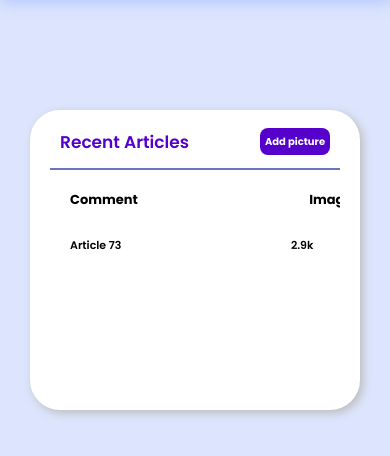
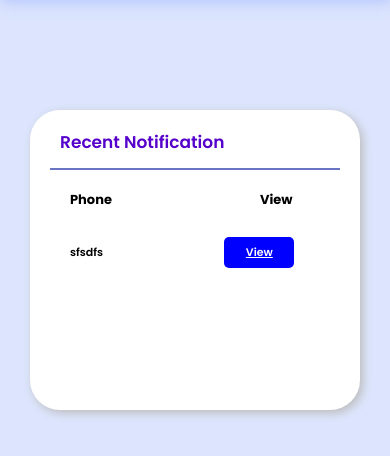
Before and after one commit to standardforever/gallery, a Flask app: page /notification in a window 390 px wide. Shown: the part 70-526 px from the top of the page. Run offline with Flask 2, Linux system fonts and the light colour scheme; data comes from the database, SQL or seed files in the repository; both versions use the stored data as it was after the commit.

Commit message:
mobile responsive

```diff
--- a/app/admin/routes.py
+++ b/app/admin/routes.py
@@ -4,13 +4,19 @@ from app import app, photos, db
 from app.admin.models import AddPicture, Category
 import secrets, os
 from app.utils.file_name_verify import allowed_file
+from app.home.models import Message
 
 @app.route('/admin')
 def admin():
     page = request.args.get('page', 1, type=int)
     pictures = AddPicture.get_all(page)
+    # pic_total = len(db.session.query(AddPicture).all())
+    # not_total = len(db.session.query(Message).all())
+    # pic_total = len(db.session.query(AddPicture).all())
+    # not_total = len(db.session.query(Message).all())
+
     # pictures = AddPicture.query.paginate(page=page, per_page=5)
-    return render_template("admin/dashboard.html", title="admin", pictures=pictures)
+    return render_template("admin/dashboard.html", title="admin", pictures=pictures )
 
 @app.route('/login')
 def login():
@@ -20,6 +26,26 @@ def login():
 @app.route('/setting')
 def setting():
     return render_template("admin/setting_forms.html", title="admin")
+
+
+@app.route('/notification')
+def notification():
+    page = request.args.get('page', 1, type=int)
+    messages = Message.get_all(page)
+    return render_template("admin/notification.html", title="admin", messages=messages)
+
+
+@app.route('/deletenotification', methods=["POST"])
+def deletenotification():
+    id = request.form.get('item_id')
+    Message.delete(id)
+    print(id)
+    return redirect(url_for('notification'))
+
+@app.route('/getnotification/<id>')
+def getnotification(id):
+    notification = Message.get(id)
+    return render_template('admin/view_notifica.html', notification=notification)
 
 @app.route('/pictures')
 def pictures():
@@ -70,7 +96,6 @@ def paginatepictures(id):
     return render_template("admin/pictures.html", title="admin", categories=categories)
 
 
-
 @app.route('/addpicture/<id>', methods=["POST", "GET"])
 def addpicture(id):
     categories = Category.get_all()
@@ -90,9 +115,6 @@ def addpicture(id):
         return redirect(url_for("pictures"))
     return render_template("admin/picture_form.html", title="admin", categories=categories)
 
-@app.route('/notification')
-def notification():
-    return render_template("admin/notification.html", title="admin")
 
 @app.route('/view/<id>')
 def view(id):
@@ -104,37 +126,54 @@ def editpicture(id):
     picture = AddPicture.get(id)
     if (picture == None):
         return redirect(url_for("pictures"))
+
     if request.method == "POST":
         text = request.form.get('text')
         file = request.files.get("file")
-        if (file):
+        if (file.filename == ''):
+            return redirect(request.url)
+        if file and allowed_file(file.filename):
+            os.remove(os.path.join(app.config['UPLOADED_PHOTOS_DEST'] + '/' + picture.image))
+            filename = secure_filename(file.filename)
             image = photos.save(file, name=secrets.token_hex(10) + ".")
-            os.remove(os.path.join(app.config['UPLOADED_ITEMS_DEST'] + picture.image))
             picture.image = image
         if (text):
             picture.text = text
         if (text or file):
             db.session.commit()
+            return redirect(url_for("pictures"))
 
-        return redirect(url_for("pictures"))
+
+
+    # if request.method == "POST":
+    #     text = request.form.get('text')
+    #     file = request.files.get("file")
+    #     if (file):
+    #         image = photos.save(file, name=secrets.token_hex(10) + ".")
+    #         os.remove(os.path.join(app.config['UPLOADED_PHOTOS_DEST'] + '/' + picture.image))
+    #         picture.image = image
+    #     if (text):
+    #         picture.text = text
+    #     if (text or file):
+    #         db.session.commit()
+
+    #     return redirect(url_for("pictures"))
     return render_template("admin/edit_picture.html", title="admin", picture=picture)
 
-@app.route('/deletepicture/<id>', methods=["POST"])
-def deletepicture(id):
+@app.route('/deletepicture', methods=["POST"])
+def deletepicture():
+    id = request.form.get('item_id')
     picture = AddPicture.get(id)
     if (picture == None):
         return redirect(url_for("pictures"))
 
-    os.remove(os.path.join(app.config['UPLOADED_ITEMS_DEST'] + picture.image))
+    os.remove(os.path.join(app.config['UPLOADED_PHOTOS_DEST'] + '/' + picture.image))
     picture.delete(id)
     return redirect(url_for("pictures"))
 
 
 
 """=============== Category ================"""
-
-
-
 
 @app.route('/addcat', methods=["POST", "GET"])
 def addcat():
@@ -165,12 +204,17 @@ def updatecategory(id):
 
 
 
-@app.route('/deletecategory/<id>', methods=['POST'])
-def deletecategory(id):
+@app.route('/deletecategory', methods=['POST'])
+def deletecategory():
     """Delete category from the database"""
+    id = request.form.get('item_id')
     category = Category.get(id)
+    print(id)
+    if (category is None):
+        return (redirect(url_for('addcat')))
 
     for cat in category.addpicture:
+        os.remove(os.path.join(app.config['UPLOADED_PHOTOS_DEST'] + '/' + cat.image))
         db.session.delete(cat)
     db.session.delete(category)
     db.session.commit()
--- a/app/static/css/admin/admin.css
+++ b/app/static/css/admin/admin.css
@@ -293,6 +293,7 @@ font-size: 14px;
 font-weight: bold;
 border: none;
 cursor: pointer;
+padding-left: 15px;
 }
 
 .report-header > a {
@@ -463,6 +464,7 @@ padding: 7px 0;
         font-size: 10px;
         height: 27px;
         text-align: center;
+        padding-left: 0;
     }
     .report-header {
         height: 60px;
@@ -478,6 +480,12 @@ padding: 7px 0;
         font-size: 13px;
     }
 
+    .label-tag {
+        width: 70px;
+        border-radius: 5px;
+        padding: 7px 0;
+        }
+
     }
 
     @media screen and (max-width: 400px) {
@@ -489,6 +497,7 @@ padding: 7px 0;
         font-size: 10px;
         height: 27px;
         text-align: center;
+        padding-left: 0;
     }
     .report-header {
         height: 60px;
@@ -503,6 +512,13 @@ padding: 7px 0;
     .t-op-nextlvl {
         font-size: 11px;
     }
+
+    .label-tag {
+        width: 70px;
+        border-radius: 5px;
+        padding: 7px 0;
+        }
+
     }
 
     /* @media screen and (max-width: 320px) {
--- /dev/null
+++ b/app/static/css/admin/notification.css
@@ -0,0 +1,29 @@
+#phone-tag {
+    width: 30%;
+}
+
+@media screen and (max-width: 750px) {
+
+    #tag1,
+    #tag2,
+    #tag3 {
+        width: 460px;
+    }
+    #tag5 {
+        width: 350px;
+        margin-top: 15px;
+    }
+}
+
+@media screen and (max-width: 500px) {
+
+    #tag2,
+    #tag3 {
+        width: 350px;
+    }
+    #tag5 {
+        width: 300px;
+        margin-top: 15px;
+        }
+
+}
--- a/app/templates/admin/dashboard.html
+++ b/app/templates/admin/dashboard.html
@@ -70,7 +70,7 @@
     <div class="report-header">
         <h1 class="recent-Articles">Recent Pictures</h1>
         <a href="{{ url_for('pictures')}}" class="view"
-         style="padding-left: 9px;">View All</a>
+         style="padding-left: 15px;">View All</a>
     </div>
 
     <div class="report-body">
--- a/app/templates/admin/notification.html
+++ b/app/templates/admin/notification.html
@@ -1,32 +1,74 @@
 {% extends 'admin_layout.html' %}
 
+{% block css %}
+<link rel="stylesheet" href="{{ url_for('static', filename='css/admin/notification.css') }}">
+<link rel="stylesheet" href="{{ url_for('static', filename='css/admin/delete_modal.css') }}">
+{% endblock css %}
 {% block main %}
 
 <div class="report-container">
     <div class="report-header">
-        <h1 class="recent-Articles">Recent Articles</h1>
-        <button class="view">Add picture</button>
+        <h1 class="recent-Articles">Recent Notification</h1>
     </div>
 
     <div class="report-body">
-        <div class="report-topic-heading">
-            <h3 class="t-op">Comment</h3>
-            <h3 class="t-op">Images</h3>
-            <h3 class="t-op">Edit</h3>
+        <div class="report-topic-heading" id="tag3">
+            <h3 class="t-op" id="phone-tag">Phone</h3>
+            <h3 class="t-op">View</h3>
             <h3 class="t-op">Delete</h3>
         </div>
 
-        <div class="items">
-            <div class="item1">
-                <h3 class="t-op-nextlvl">Article 73</h3>
-                <h3 class="t-op-nextlvl">2.9k</h3>
-                <h3 class="t-op-nextlvl">210</h3>
-                <h3 class="t-op-nextlvl label-tag">Published</h3>
+
+        {% for message in messages.items %}
+        <div class="items" id="tag5">
+            <div class="item1" id="tag3">
+                <h3 class="t-op-nextlvl" id="phone-tag">{{ message.phone}}</h3>
+                <a href="{{ url_for('getnotification', id=message.id)}}" class="t-op-nextlvl label-tag"
+         >View</a>
+
+         <button class="delete-button" onclick="openModal('{{ message.id }}')">Delete</button>
+
+         <div id="delete-modal" class="modal">
+             <span onclick="document.getElementById('id01').style.display='none'" class="close" title="Close Modal"></span>
+             <form class="modal-content" action="{{ url_for('deletenotification')}}" method="POST">
+                <input type="hidden" id="item-id" name="item_id" value="">
+                 <div class="container">
+                 <p>Are you sure you want to delete this image?</p>
+                 <div class="clearfix">
+                     <button type="button" onclick="closeModal()" class="cancelbtn">Cancel</button>
+                     <button type="submit" class="deletebtn">Delete</button>
+                 </div>
+                 </div>
+             </form>
+             </div>
+             </div>
             </div>
+
+            {% endfor %}
 
         </div>
     </div>
 </div>
 </div>
 
+
+<script>
+// Get the modal
+var modal = document.getElementById("delete-modal");
+
+// Get the <span> element that closes the modal
+var span = document.getElementsByClassName("close")[0];
+
+// When the user clicks the button, open the modal
+function openModal(itemId) {
+    modal.style.display = "block";
+    document.getElementById("item-id").value = itemId;
+}
+
+// When the user clicks on <span> (x), close the modal
+function closeModal() {
+    modal.style.display = "none";
+    document.getElementById("item-id").value = "";
+}
+    </script>
 {% endblock main %}
```
Also changed, not shown: app/static/css/admin/pictures.css (added, +25 -0 lines), app/templates/admin/category.html (+28 -7 lines), app/templates/admin/pictures.html (+30 -17 lines), app/templates/admin/view_notifica.html (added, +20 -0 lines), app/project.db.
